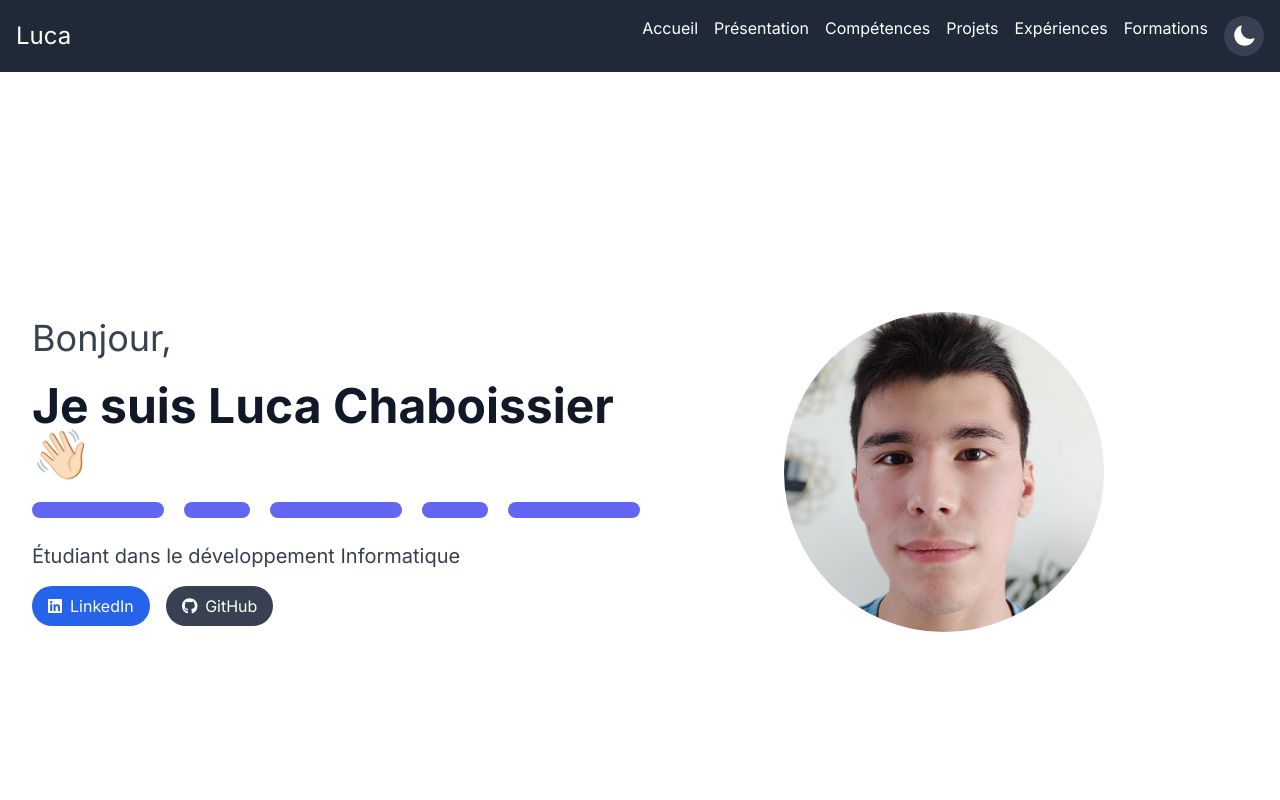
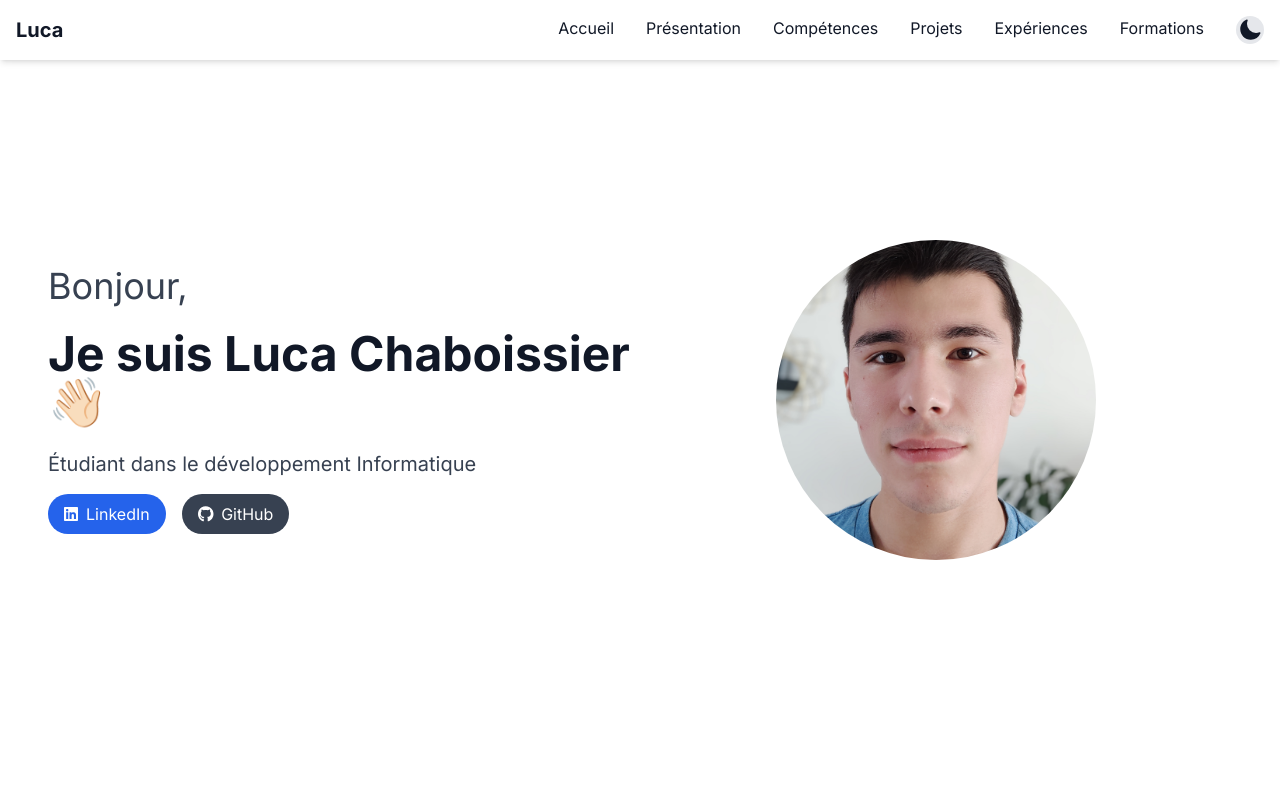
Before and after one commit to lchaboissier/lchaboissier.github.io, a Next.js app: page / in a window 1280 px wide. Shown: the top 800 px of the page. Built offline with nearby package versions, Linux system fonts and the light colour scheme.

Commit message:
fix header and darkmode button + responsive design adjusted

```diff
--- a/src/app/globals.css
+++ b/src/app/globals.css
@@ -24,6 +24,19 @@ html.dark :root {
 
 html {
   transition: background-color 1s ease, color 1s ease;
+}
+
+html, body {
+  overflow-x: hidden;
+  margin: 0;
+  padding: 0;
+  box-sizing: border-box;
+}
+
+*,
+*::before,
+*::after {
+  box-sizing: inherit;
 }
 
 body {
--- a/src/components/AccueilSection.js
+++ b/src/components/AccueilSection.js
@@ -6,22 +6,16 @@ import { faLinkedin, faGithub } from '@fortawesome/free-brands-svg-icons';
 
 const AccueilSection = () => {
   return (
-  <section id="hero" className="bg-white min-h-screen flex items-center justify-center p-8">
-    <div className="container mx-auto flex flex-col md:flex-row items-center">
-      <div className="text-left md:w-1/2">
+    <section id="hero" className="bg-white dark:bg-slate-900 min-h-screen flex items-center justify-center p-8 overflow-hidden">
+      <div className="container mx-auto px-4 flex flex-col md:flex-row items-center">
+        <div className="text-left md:w-1/2 w-full">
           <h2 className="text-4xl text-gray-700 dark:text-gray-300 mb-6">Bonjour,</h2>
           <h1 className="text-5xl font-bold text-gray-900 dark:text-white mb-6">Je suis Luca Chaboissier 👋🏻</h1>
-        <div className="flex items-center space-x-5 text-indigo-500 mb-6">
-          <div className="w-40 h-4 rounded-full bg-indigo-500"></div>
-          <div className="w-20 h-4 rounded-full bg-indigo-500"></div>
-          <div className="w-40 h-4 rounded-full bg-indigo-500"></div>
-          <div className="w-20 h-4 rounded-full bg-indigo-500"></div>
-          <div className="w-40 h-4 rounded-full bg-indigo-500"></div>
-        </div>
+
           <p className="text-xl text-gray-700 dark:text-gray-300">
             Étudiant dans le développement Informatique
           </p>
-        <div className="flex space-x-4 mt-4">
+          <div className="flex flex-wrap space-x-4 mt-4">
             <a href="https://www.linkedin.com/in/luca-chaboissier/" target="_blank" rel="noopener noreferrer" className="bg-blue-600 text-white py-2 px-4 rounded-full hover:bg-blue-800 transition duration-100 flex items-center">
               <FontAwesomeIcon icon={faLinkedin} />
               <span className="ml-2">LinkedIn</span>
@@ -32,13 +26,14 @@ const AccueilSection = () => {
             </a>
           </div>
         </div>
-      <div className="md:w-1/2 mt-8 md:mt-0 flex justify-center">
-        <div className="w-80 h-80 bg-gray-400 rounded-full overflow-hidden">
+        <div className="md:w-1/2 w-full mt-8 md:mt-0 flex justify-center">
+          <div className="w-64 h-64 md:w-80 md:h-80 bg-gray-400 rounded-full overflow-hidden">
             <Image
               src={ProfileImage}
               alt="Image de profil"
               width={600}
               height={600}
+              className="object-cover w-full h-full"
             />
           </div>
         </div>
--- a/src/components/CompetencesSection.js
+++ b/src/components/CompetencesSection.js
@@ -44,51 +44,28 @@ const tools = [
 
 const CompetencesSection = () => {
   return (
-    <section id="competences" className="bg-white min-h-screen flex flex-col items-center dark:bg-slate-900 bg-white p-8">
-      <div className="container mx-auto">
-        <h2 className="text-4xl font-bold text-gray-900 dark:text-white mb-6">
-          Compétences
-        </h2>
+    <section id="competences" className="bg-white dark:bg-slate-900 min-h-screen flex flex-col items-center p-8">
+      <div className="container w-full max-w-6xl  mx-auto">
+        <h2 className="text-4xl font-bold text-gray-900 dark:text-white mb-6">Compétences</h2>
         <div className="flex items-center space-x-5 text-indigo-500 mb-8">
           <div className="w-40 h-1.5 rounded-full bg-indigo-500"></div>
           <div className="w-20 h-1.5 rounded-full bg-indigo-500"></div>
         </div>
-        <h3 className="text-2xl text-gray-700 dark:text-gray-300 mb-6">
-          Langages Informatique utilisés
-        </h3>
+        <h3 className="text-2xl text-gray-700 dark:text-gray-300 mb-6">Langages Informatiques Utilisés</h3>
         <div className="grid grid-cols-2 md:grid-cols-4 gap-6 mb-12">
           {skills.map((skill) => (
             <div key={skill.name} className="flex flex-col items-center skill-icon">
-              <Image
-                src={skill.icon}
-                alt={skill.name}
-                width={64}
-                height={64}
-                className="text-gray-500 dark:text-gray-400 hover:text-current transition-colors duration-100"
-              />
-              <h4 className="mt-2 text-lg font-semibold text-gray-900 dark:text-white">
-                {skill.name}
-              </h4>
+              <Image src={skill.icon} alt={skill.name} width={64} height={64} className="text-gray-500 dark:text-gray-400 hover:text-current transition-colors duration-100" />
+              <h4 className="mt-2 text-lg font-semibold text-gray-900 dark:text-white">{skill.name}</h4>
             </div>
           ))}
         </div>
-
-        <h3 className="text-2xl text-gray-700 dark:text-gray-300 mb-6">
-          Outils utilisés
-        </h3>
+        <h3 className="text-2xl text-gray-700 dark:text-gray-300 mb-6">Outils Utilisés</h3>
         <div className="grid grid-cols-2 md:grid-cols-4 gap-6">
           {tools.map((tool) => (
             <div key={tool.name} className="flex flex-col items-center tool-icon">
-              <Image
-                src={tool.icon}
-                alt={tool.name}
-                width={64}
-                height={64}
-                className="text-gray-500 dark:text-gray-400 hover:text-current transition-colors duration-300"
-              />
-              <h4 className="mt-2 text-lg font-semibold text-gray-900 dark:text-white">
-                {tool.name}
-              </h4>
+              <Image src={tool.icon} alt={tool.name} width={64} height={64} className="text-gray-500 dark:text-gray-400 hover:text-current transition-colors duration-100" />
+              <h4 className="mt-2 text-lg font-semibold text-gray-900 dark:text-white">{tool.name}</h4>
             </div>
           ))}
         </div>
--- a/src/components/ExperiencesSection.js
+++ b/src/components/ExperiencesSection.js
@@ -70,7 +70,7 @@ const experiences = [
 const ExperienceSection = () => {
   return (
     <section id="experiences" className="bg-white min-h-screen flex flex-col items-center p-8">
-      <div className="container mx-auto">
+      <div className="container w-full max-w-6xl mx-auto">
         <h2 className="text-4xl font-bold text-gray-900 dark:text-white mb-6">Expériences</h2>
         <div className="flex items-center space-x-5 text-indigo-500 mb-8">
           <div className="w-40 h-1.5 rounded-full bg-indigo-500"></div>
--- a/src/components/FormationsSection.js
+++ b/src/components/FormationsSection.js
@@ -26,7 +26,7 @@ const formations = [
   const FormationSection = () => {
     return (
       <section id="formations" className="min-h-screen bg-gray-100 flex flex-col items-center p-8">
-        <div className="container mx-auto">
+        <div className="container w-full max-w-6xl mx-auto">
           <h2 className="text-4xl font-bold text-gray-900 dark:text-white mb-6">Formations</h2>
           <div className="flex items-center space-x-5 text-indigo-500 mb-8">
             <div className="w-40 h-1.5 rounded-full bg-indigo-500"></div>
--- a/src/components/Header.js
+++ b/src/components/Header.js
@@ -3,85 +3,73 @@
 import { useState, useEffect } from "react";
 import Link from "next/link";
 import { SunIcon, MoonIcon } from "@heroicons/react/24/solid";
+import { FontAwesomeIcon } from '@fortawesome/react-fontawesome';
+import { faBars, faTimes } from '@fortawesome/free-solid-svg-icons';
 import '../app/globals.css';
 
 const Header = () => {
   const [theme, setTheme] = useState("light");
+  const [isOpen, setIsOpen] = useState(false);
 
   useEffect(() => {
     const currentTheme = localStorage.getItem("theme") || "light";
     setTheme(currentTheme);
-    if (currentTheme === "dark") {
-      document.documentElement.classList.add("dark");
-    } else {
-      document.documentElement.classList.remove("dark");
-    }
+    document.documentElement.classList.toggle("dark", currentTheme === "dark");
   }, []);
 
   const toggleTheme = () => {
     const newTheme = theme === "light" ? "dark" : "light";
     setTheme(newTheme);
     localStorage.setItem("theme", newTheme);
-    if (newTheme === "dark") {
-      document.documentElement.classList.add("dark");
-    } else {
-      document.documentElement.classList.remove("dark");
-    }
+    document.documentElement.classList.toggle("dark", newTheme === "dark");
+  };
+
+  const toggleMenu = () => {
+    setIsOpen(!isOpen);
   };
 
   return (
-    <header className="bg-gray-800 p-4 flex justify-between items-center">
-      <h1 className="text-white text-2xl">
-        <Link href="/" legacyBehavior>
-          <a className="text-white">Luca</a>
-        </Link>
-      </h1>
-      <nav>
-        <ul className="flex space-x-4">
-          <li>
-            <Link href="#hero" legacyBehavior>
-              <a className="text-white">Accueil</a>
-            </Link>
-          </li>
-          <li>
-            <Link href="#presentation" legacyBehavior>
-              <a className="text-white">Présentation</a>
-            </Link>
-          </li>
-          <li>
-            <Link href="#competences" legacyBehavior>
-              <a className="text-white">Compétences</a>
-            </Link>
-          </li>
-          <li>
-            <Link href="#projets" legacyBehavior>
-              <a className="text-white">Projets</a>
-            </Link>
-          </li>
-          <li>
-            <Link href="#experiences" legacyBehavior>
-              <a className="text-white">Expériences</a>
-            </Link>
-          </li>
-          <li>
-            <Link href="#formations" legacyBehavior>
-              <a className="text-white">Formations</a>
-            </Link>
-          </li>
-          <li>
-            <button
-              onClick={toggleTheme}
-              className="p-2 rounded-full bg-gray-700 text-white focus:outline-none"
-            >
+    <header className="bg-white dark:bg-slate-900 p-4 shadow-md fixed w-full z-50">
+      <div className="container mx-auto flex items-center justify-between">
+        <h1 className="text-xl font-bold text-gray-900 dark:text-white">Luca</h1>
+        <nav className="hidden md:flex space-x-8">
+          <Link href="#hero" legacyBehavior><a className="text-gray-900 dark:text-white">Accueil</a></Link>
+          <Link href="#presentation" legacyBehavior><a className="text-gray-900 dark:text-white">Présentation</a></Link>
+          <Link href="#competences" legacyBehavior><a className="text-gray-900 dark:text-white">Compétences</a></Link>
+          <Link href="#projets" legacyBehavior><a className="text-gray-900 dark:text-white">Projets</a></Link>
+          <Link href="#experiences" legacyBehavior><a className="text-gray-900 dark:text-white">Expériences</a></Link>
+          <Link href="#formations" legacyBehavior><a className="text-gray-900 dark:text-white">Formations</a></Link>
+          <button onClick={toggleTheme} className="p-0.5 rounded-full bg-gray-200 dark:bg-gray-700 text-gray-900 dark:text-white focus:outline-none transition duration-100">
             {theme === "light" ? (
               <MoonIcon className="h-6 w-6" />
             ) : (
               <SunIcon className="h-6 w-6" />
             )}
           </button>
-          </li>
-        </ul>
         </nav>
+        <div className="md:hidden flex items-center">
+          <button onClick={toggleTheme} className="p-2 rounded-full bg-gray-200 dark:bg-gray-700 text-gray-900 dark:text-white focus:outline-none transition duration-100 mr-4">
+            {theme === "light" ? (
+              <MoonIcon className="h-6 w-6" />
+            ) : (
+              <SunIcon className="h-6 w-6" />
+            )}
+          </button>
+          <button onClick={toggleMenu} className="text-gray-900 dark:text-white">
+            <FontAwesomeIcon icon={isOpen ? faTimes : faBars} size="lg" />
+          </button>
+        </div>
+      </div>
+      {isOpen && (
+        <nav className="md:hidden bg-white dark:bg-slate-900 p-4 absolute top-full left-0 w-full shadow-lg">
+          <Link href="#hero" legacyBehavior><a onClick={toggleMenu} className="block py-2 text-gray-900 dark:text-white">Accueil</a></Link>
+          <Link href="#presentation" legacyBehavior><a onClick={toggleMenu} className="block py-2 text-gray-900 dark:text-white">Présentation</a></Link>
+          <Link href="#competences" legacyBehavior><a onClick={toggleMenu} className="block py-2 text-gray-900 dark:text-white">Compétences</a></Link>
+          <Link href="#projets" legacyBehavior><a onClick={toggleMenu} className="block py-2 text-gray-900 dark:text-white">Projets</a></Link>
+          <Link href="#experiences" legacyBehavior><a onClick={toggleMenu} className="block py-2 text-gray-900 dark:text-white">Expériences</a></Link>
+          <Link href="#formations" legacyBehavior><a onClick={toggleMenu} className="block py-2 text-gray-900 dark:text-white">Formations</a></Link>
+        </nav>
+      )}
     </header>
   );
 };
--- a/src/components/ProjetsSection.js
+++ b/src/components/ProjetsSection.js
@@ -1,3 +1,5 @@
+"use client";
+
 import Image from "next/image";
 import { FontAwesomeIcon } from '@fortawesome/react-fontawesome';
 import { faGithub } from '@fortawesome/free-brands-svg-icons';
@@ -45,15 +47,19 @@ const projects = [
   },
 ];
 
+const handleDetailsClick = () => {
+  alert("Le bouton Détails sera disponible prochainement !");
+};
+
 const ProjectsSection = () => {
   return (
-    <section id="projets" className="min-h-screen bg-gray-100 flex flex-col items-center p-8">
+    <section id="projets" className="min-h-screen bg-gray-100 dark:bg-gray-900 flex flex-col items-center p-8">
       <div className="container mx-auto">
         <h2 className="text-4xl font-bold text-gray-900 dark:text-white mb-6">Projets</h2>
         <div className="flex items-center space-x-5 text-indigo-500 mb-8">
           <div className="w-40 h-1.5 rounded-full bg-indigo-500"></div>
         </div>
-        <p className="dark:text-gray-300 text-2xl font-normal text-gray-700 mb-4">L&apos;ensemble des créations que j&apos;ai pu réaliser</p>
+        <p className="dark:text-gray-300 text-2xl font-normal text-gray-700 mb-4">L'ensemble des créations que j'ai pu réaliser</p>
         <div className="grid md:grid-cols-2 lg:grid-cols-3 gap-8">
           {projects.map((project, index) => (
             <div key={index} className="bg-white dark:bg-gray-800 rounded-lg shadow-lg overflow-hidden">
@@ -65,8 +71,8 @@ const ProjectsSection = () => {
                 className="object-cover w-full h-48"
               />
               <div className="p-6 dark:bg-slate-950">
-                <h3 className="text-2xl font-semibold text-gray-900 dark:text-white dark:text-black mb-2">{project.title}</h3>
-                <p className="text-gray-700 dark:text-black-300 dark:text-gray-300 mb-4">{project.description}</p>
+                <h3 className="text-2xl font-semibold text-gray-900 dark:text-white mb-2">{project.title}</h3>
+                <p className="text-gray-700 dark:text-gray-300 mb-4">{project.description}</p>
                 <p className="text-sm text-gray-600 dark:text-gray-400 mb-4">{project.type}</p>
                 <div className="flex flex-wrap gap-2 mb-4">
                   {project.skills.map((skill, idx) => (
@@ -76,9 +82,12 @@ const ProjectsSection = () => {
                   ))}
                 </div>
                 <div className="flex space-x-4">
-                  <a href={project.detailsLink} className="bg-indigo-600 text-white py-2 px-4 rounded-full hover:bg-indigo-700 transition duration-100 disabled">
+                  <button
+                    onClick={handleDetailsClick}
+                    className="bg-indigo-600 text-white py-2 px-4 rounded-full hover:bg-indigo-700 transition duration-100"
+                  >
                     Détails
-                  </a>
+                  </button>
                   <a href={project.sourceLink} className="bg-gray-800 text-white py-2 px-4 rounded-full hover:bg-gray-900 transition duration-100">
                     <FontAwesomeIcon icon={faGithub} />
                     <span className="ml-2">Code Source</span>
```
Also changed, not shown: src/components/PresentationSection.js (+5 -13 lines). Lines whose indentation alone changed are shown as unchanged.
